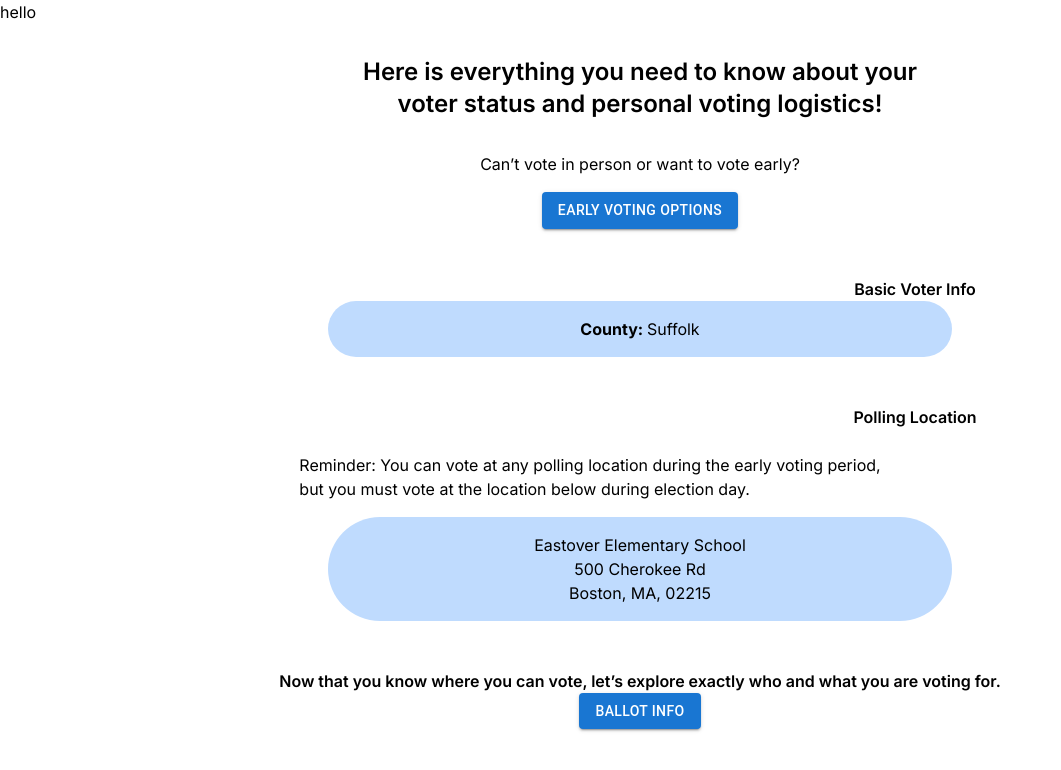
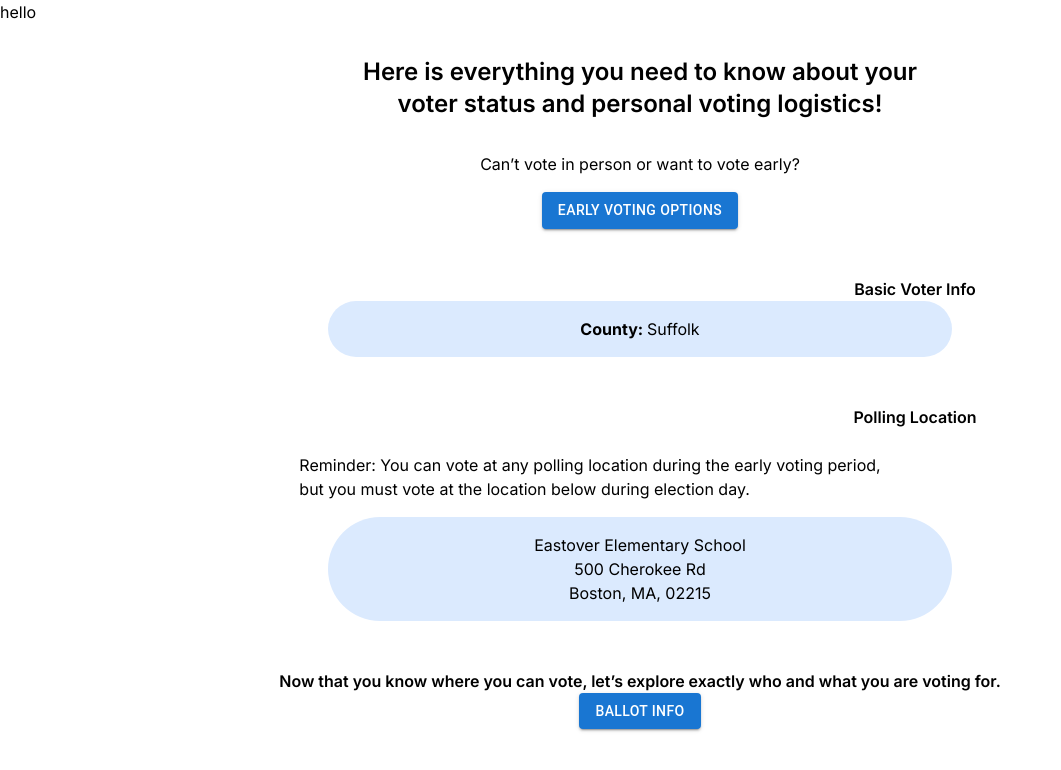
Before and after one commit to BU-Spark/pitne-voter-app, a Next.js app in the folder client/: page / in a window 1280 px wide. Shown: the top 770 px of the page, without its empty margins (0-1061 px from the left). Built offline with nearby package versions, Linux system fonts and the light colour scheme.

Commit message:
Fixed Colors

```diff
--- a/client/src/pages/voterInfo/index.tsx
+++ b/client/src/pages/voterInfo/index.tsx
@@ -12,13 +12,13 @@ export default function VoterInfo() {
 
             <div className='flex flex-col justify-center items-center p-4 my-4'>
                 <h1 className='font-semibold text-left' style={{ marginLeft: '0px', paddingLeft: '550px' }} >Basic Voter Info</h1>
-                <p className='p-4 bg-blue-200 rounded-full w-1/2 text-center'><strong> County: </strong>Suffolk</p>
+                <p className='p-4 bg-blue-100 rounded-full w-1/2 text-center'><strong> County: </strong>Suffolk</p>
             </div>
 
             <div className='flex flex-col justify-center items-center p-4 my-4'>
                 <h1 className='font-semibold text-left' style={{ marginLeft: '0px', paddingLeft: '550px' }} >Polling Location</h1>
                 <p className='mt-6 mb-4 text-left' style={{ marginLeft: '0px', paddingRight: '100px' }}>Reminder: You can vote at any polling location during the early voting period,<br/>but you must vote at the location below during election day.</p>
-                <p className='p-4 bg-blue-200 rounded-full w-1/2 text-center' > Eastover Elementary School<br/> 500 Cherokee Rd<br/> Boston, MA, 02215<br/></p>
+                <p className='p-4 bg-blue-100 rounded-full w-1/2 text-center' > Eastover Elementary School<br/> 500 Cherokee Rd<br/> Boston, MA, 02215<br/></p>
             </div>
 
             <div className='flex flex-col justify-center items-center p-4 text-center my-4'>
```
